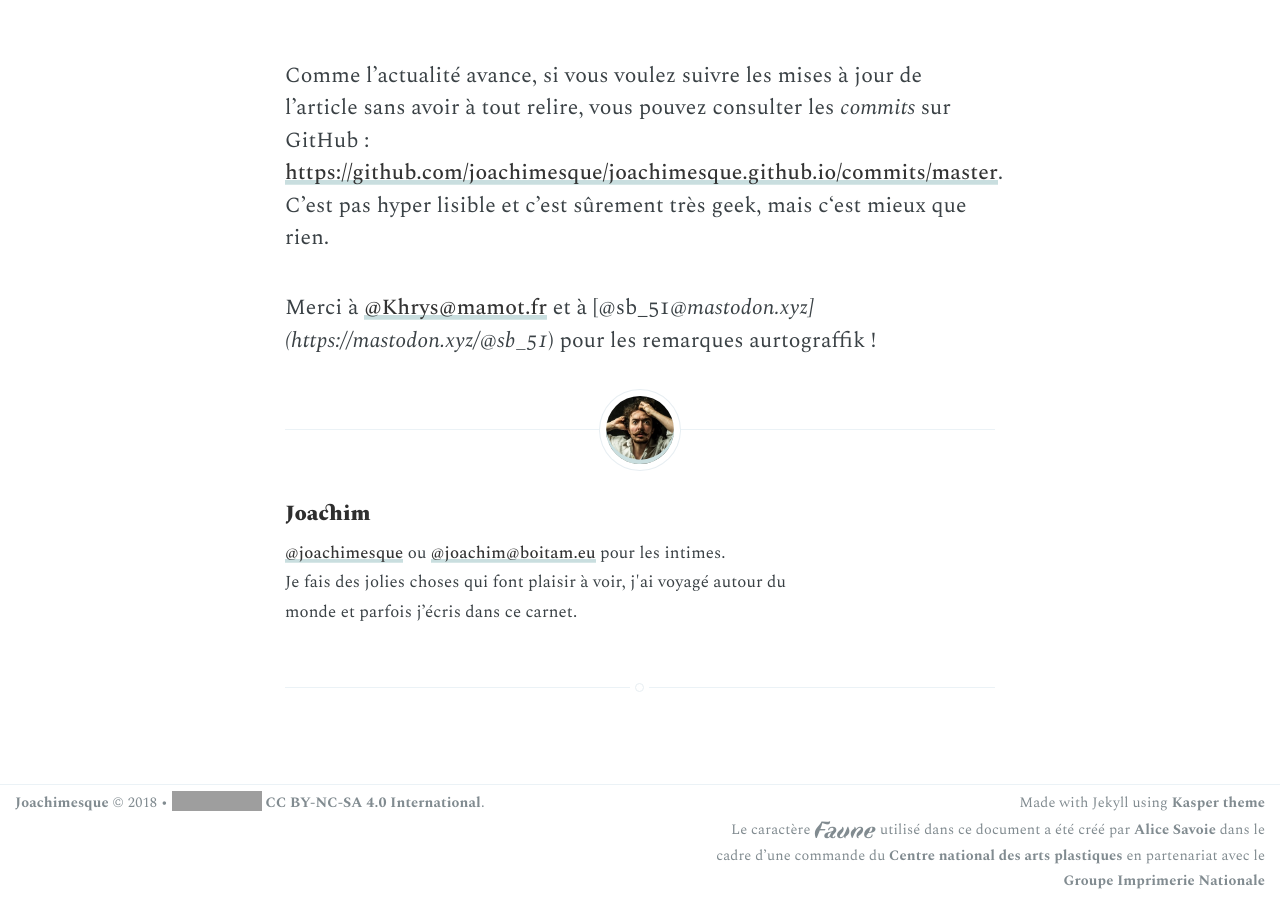
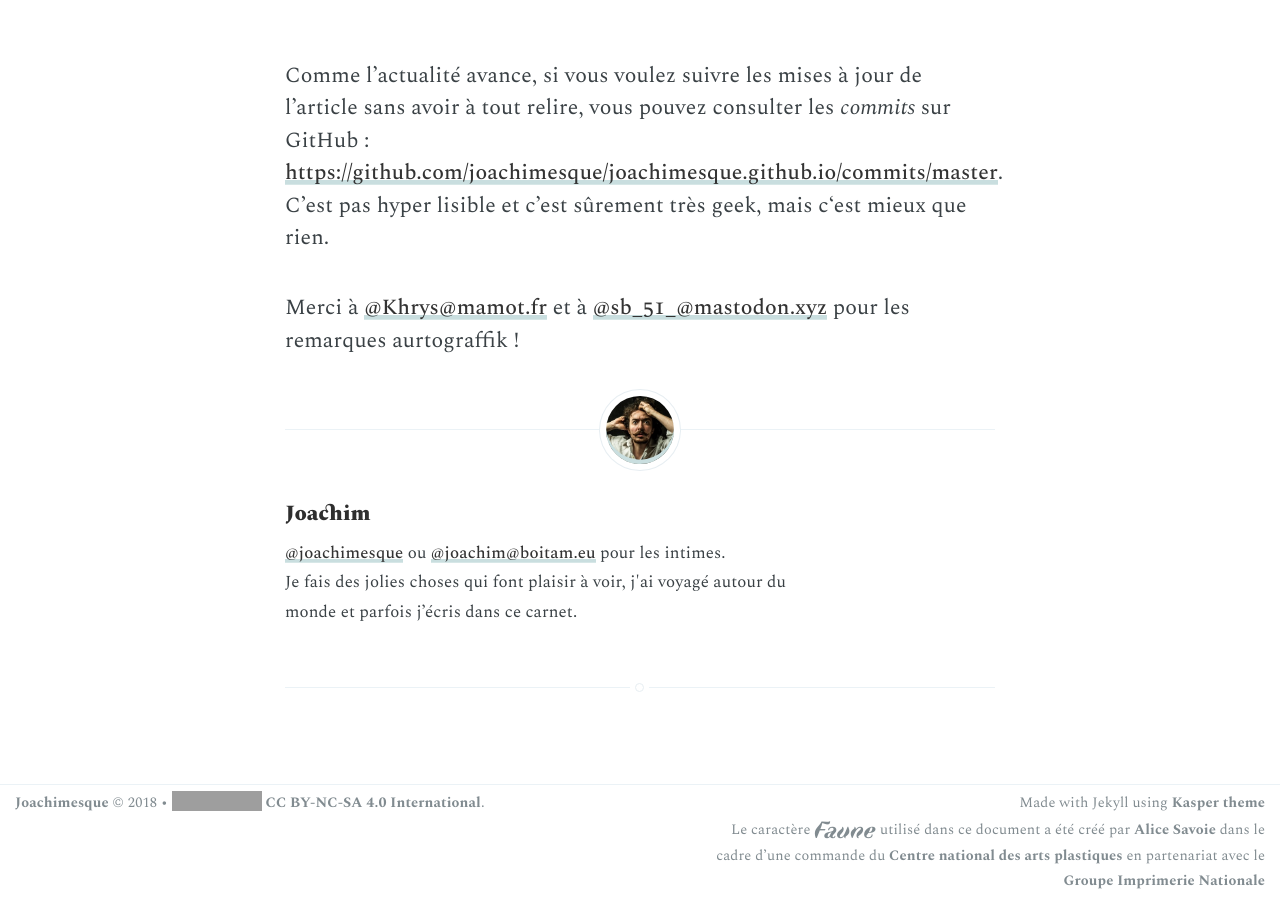
Before and after one commit to joachimesque/joachimesque.github.io, a Jekyll site: the page built from _posts/2018-03-20-facebook-des-raisons-de-sen-méfier.markdown, in a window 1280 px wide and 900 px high, scrolled down 29287 px. Built offline with Jekyll 4.4.1, drawn with Linux system fonts in a browser that asks for light colours; some web fonts are replaced; comment, search, counter and statistics services are not loaded; grey boxes are pictures that could not be loaded.

Commit message:
Facebook : souci d'affichage

```diff
--- a/_posts/2018-03-20-facebook-des-raisons-de-sen-méfier.markdown
+++ b/_posts/2018-03-20-facebook-des-raisons-de-sen-méfier.markdown
@@ -338,4 +338,4 @@ Pour discuter, le système qui allie chiffrement (personne ne peut lire les conv
 
 Comme l’actualité avance, si vous voulez suivre les mises à jour de l’article sans avoir à tout relire, vous pouvez consulter les *commits* sur GitHub&nbsp;: <https://github.com/joachimesque/joachimesque.github.io/commits/master>. C’est pas hyper lisible et c'est sûrement très geek, mais c‘est mieux que rien.
 
-Merci à [@Khrys@mamot.fr](https://mamot.fr/@Khrys) et à [@sb_51_@mastodon.xyz](https://mastodon.xyz/@sb_51_) pour les remarques aurtograffik !
+Merci à [@Khrys@mamot.fr](https://mamot.fr/@Khrys) et à [@sb\_51\_@mastodon.xyz](https://mastodon.xyz/@sb_51_) pour les remarques aurtograffik !
```
